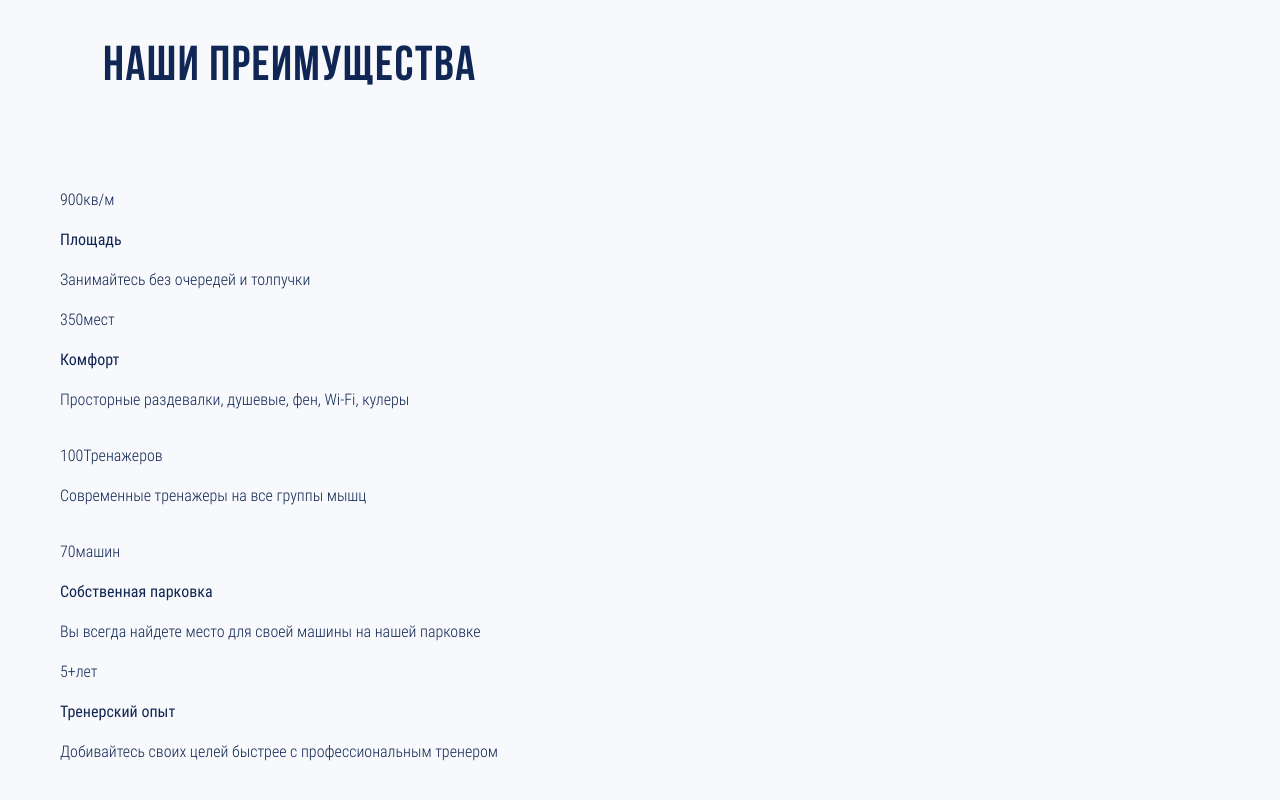
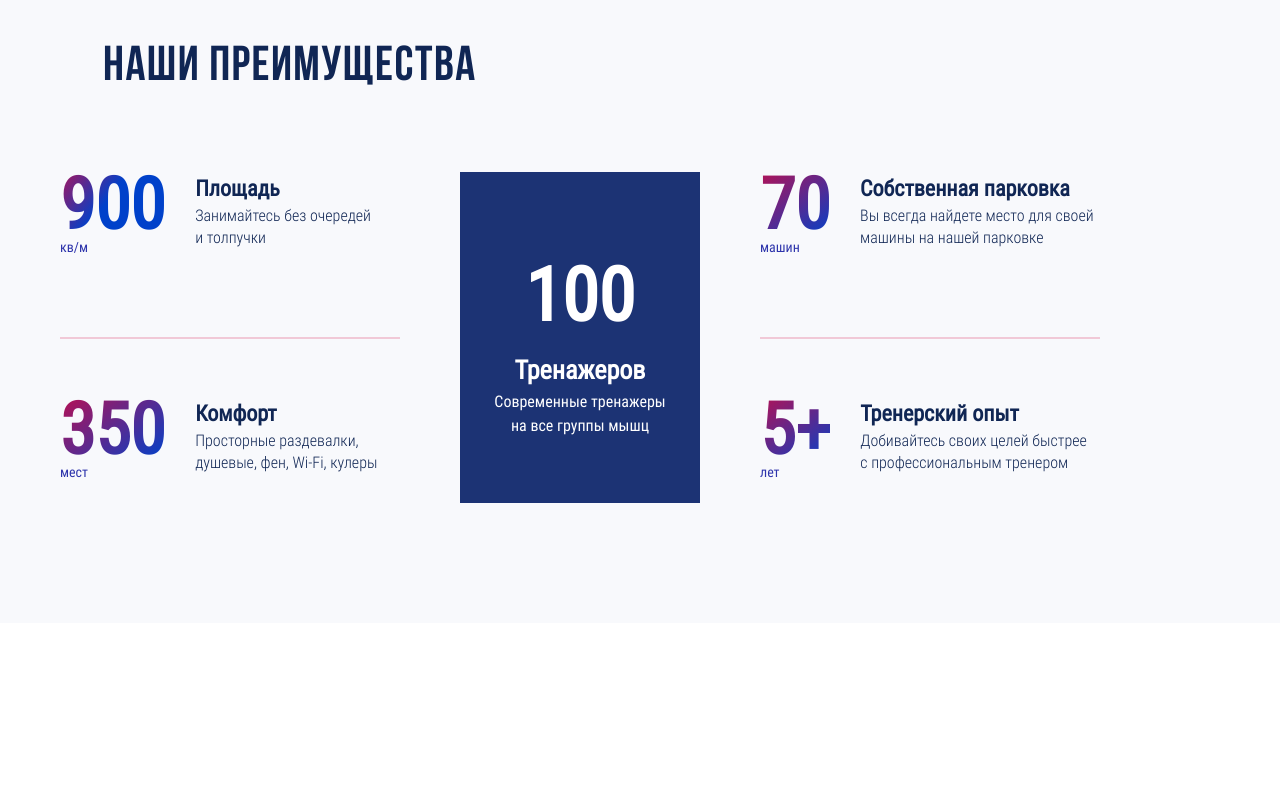
Before and after one commit to trofinata1/Fitnes, a website built with webpack: page source/index.html in a window 1280 px wide. Shown: the part 3596-4396 px from the top of the page. After the commit the page ends 4219 px from the top, so only its background shows below. Built offline with nearby package versions, Linux system fonts and the light colour scheme; files whose address does not match are found by name.

Commit message:
Преимущества на десктопе не до конца

```diff
--- a/source/index.html
+++ b/source/index.html
@@ -370,32 +370,53 @@
         <section class="features">
           <h2>Наши преимущества</h2>
           <div class="container">
-            <div>
-              <div>
-                <p>900<span>кв/м</span></p>
-                <b>Площадь</b>
-                <p>Занимайтесь без очередей и&nbsp;толпучки</p>
+            <div class="features__list">
+              <div class="features-card">
+                <div class="features-card__info">
+                  <p class="features-card__numbers features-card__numbers--another-gradient">900</p>
+                  <span>кв/м</span>
+                </div>
+                <div>
+                  <b>Площадь</b>
+                  <p class="features-card__description">Занимайтесь без очередей и&nbsp;толпучки</p>
+                </div>
               </div>
-              <div>
-                <p>350<span>мест</span></p>
-                <b>Комфорт</b>
-                <p>Просторные раздевалки, душевые, фен, Wi-Fi, кулеры</p>
+              <div class="features-card">
+                <div class="features-card__info">
+                  <p class="features-card__numbers">350</p>
+                  <span>мест</span>
+                </div>
+                <div>
+                  <b>Комфорт</b>
+                  <p class="features-card__description">Просторные раздевалки, душевые, фен, Wi-Fi, кулеры</p>
+                </div>
               </div>
             </div>
-            <div>
-              <p>100<span>Тренажеров</span></p>
-              <p>Современные тренажеры на все группы мышц</p>
+            <div class="features__center-item">
+              <p class="features__center-item-numbers">100</p>
+              <span>Тренажеров</span>
+              <p class="features__center-item-description">Современные тренажеры на все группы мышц</p>
             </div>
-            <div>
-              <div>
-                <p>70<span>машин</span></p>
-                <b>Собственная парковка</b>
-                <p>Вы&nbsp;всегда найдете место для своей машины на&nbsp;нашей парковке</p>
+            <div class="features__list">
+              <div class="features-card">
+                <div class="features-card__info">
+                  <p class="features-card__numbers">70</p>
+                  <span>машин</span>
+                </div>
+                <div>
+                  <b>Собственная парковка</b>
+                  <p class="features-card__description">Вы&nbsp;всегда найдете место для своей машины на&nbsp;нашей парковке</p>
+                </div>
               </div>
-              <div>
-                <p>5+<span>лет</span></p>
-                <b>Тренерский опыт</b>
-                <p>Добивайтесь своих целей быстрее с&nbsp;профессиональным тренером</p>
+              <div class="features-card">
+                <div class="features-card__info">
+                  <p class="features-card__numbers">5+</p>
+                  <span>лет</span>
+                </div>
+                <div>
+                  <b>Тренерский опыт</b>
+                  <p class="features-card__description">Добивайтесь своих целей быстрее с&nbsp;профессиональным тренером</p>
+                </div>
               </div>
             </div>
           </div>
--- a/source/js/vendor.js
+++ b/source/js/vendor.js
@@ -1,5 +1,5 @@
-// Swiper 7.4.1
-import './vendor/swiper';
+// Swiper 8.3.2
+import Swiper from './vendor/swiper';
 
 window.addEventListener('load', () => {
   const slider = document.querySelector('.swiper');
--- /dev/null
+++ b/source/sass/blocks/features-card.scss
@@ -0,0 +1,47 @@
+.features-card {
+  display: grid;
+  grid-template-columns: repeat(2, auto);
+  column-gap: 30px;
+
+  .features-card__numbers {
+    font-weight: 700;
+    font-size: 71px;
+    line-height: 106px;
+
+    background-clip: text;
+    -webkit-text-fill-color: transparent;
+
+    &:not(.features-card__numbers--another-gradient) {
+      background-image: $red-to-left-top-wide;
+    }
+
+    &--another-gradient {
+      background-image: $red-to-left-top;
+    }
+  }
+
+  span {
+    position: absolute;
+    bottom: 0;
+
+    font-weight: 400;
+    font-size: 14px;
+    line-height: 21px;
+    color: $color-persian-blue;
+  }
+
+  .features-card__info {
+    position: relative;
+    top: -20px;
+  }
+
+  b {
+    font-weight: 700;
+    font-size: 22px;
+    line-height: 33px;
+  }
+
+  .features-card__description {
+    line-height: 22px;
+  }
+}
--- a/source/sass/blocks/features.scss
+++ b/source/sass/blocks/features.scss
@@ -17,5 +17,58 @@
 
   .container {
     display: grid;
+    grid-template-columns: 340px 240px 340px;
+    column-gap: 60px;
+
+    min-height: 307px;
+  }
+
+  p {
+    margin: 0;
+  }
+
+  .features__list {
+    position: relative;
+
+    display: flex;
+    flex-direction: column;
+    justify-content: space-between;
+
+    &::after {
+      position: absolute;
+      top: 50%;
+
+      width: 100%;
+      height: 2px;
+      margin-top: -1px;
+
+      background-color: $color-crimson-transparent;
+
+      content: "";
+    }
+  }
+
+  .features__center-item {
+    padding: 68px 34px 65px;
+
+    font-weight: 700;
+    font-size: 26px;
+    line-height: 39px;
+    text-align: center;
+    color: $color-default-white;
+
+    background-color: $color-resolution-blue;
+  }
+
+  .features__center-item-numbers {
+    font-weight: 700;
+    font-size: 74px;
+    line-height: 111px;
+  }
+
+  .features__center-item-description {
+    font-weight: 400;
+    font-size: 16px;
+    line-height: 24px;
   }
 }
--- a/source/sass/style.scss
+++ b/source/sass/style.scss
@@ -22,6 +22,7 @@
 @import "blocks/coaches";
 @import "blocks/coaches-info";
 @import "blocks/features";
+@import "blocks/features-card";
 @import "blocks/gym";
 @import "blocks/header";
 @import "blocks/modal";
--- a/source/sass/variables.scss
+++ b/source/sass/variables.scss
@@ -18,6 +18,7 @@ $color-darker-cerulean:             #14367a;
 $color-darker-cerulean-transparent: rgba($color-darker-cerulean, 0.5);
 $color-venetian-red:                #b80027;
 $color-cobalt:                      #003eb7;
+$color-lighter-cobalt:              #0041ca;
 $color-cobalt-transparent:          rgba($color-cobalt, 0.2);
 $color-sapphire:                    #102654;
 $color-sapphire-transparent:        rgba($color-sapphire, 0.5);
@@ -26,16 +27,21 @@ $color-ghost-white:                 #f8f9fc;
 $color-grey:                        #787878;
 $color-grey-transparent:            rgba($color-grey, 0.2);
 $color-crimson:                     #d10a42;
+$color-crimson-transparent:         rgba($color-crimson, 0.2);
 $color-chambray:                    #495a7d;
 $color-egyptian-blue:               #103aae;
 $color-whisper:                     #e8e8e8;
 $color-whisper-transparent:         rgba($color-whisper, 0.48);
 $color-spindle:                     #b6bdcc;
+$color-persian-blue:                #2e35ac;
+$color-resolution-blue:             #1c3374;
 
 // Gradient
 
 $black-to-right:                    linear-gradient(90deg, rgba(0, 0, 0, 0.75) 0%, rgba(0, 0, 0, 0) 75%);
 $red-to-right-top:                  linear-gradient(44.89deg, $color-dark-cerulean 25.38%, $color-venetian-red 74.89%);
+$red-to-left-top:                   linear-gradient(127.61deg, $color-crimson 0%, $color-lighter-cobalt 45.58%);
+$red-to-left-top-wide:              linear-gradient(142.51deg, $color-crimson 0%, $color-lighter-cobalt 87.33%);
 $blue-to-right-top:                 linear-gradient(44.89deg, $color-venetian-red 25.38%, $color-dark-cerulean 74.89%);
 $blue-to-left-top:                  linear-gradient(to right bottom, $color-venetian-red 25.38%, $color-dark-cerulean 74.89%);
 $blue-to-right-default:             linear-gradient(97.05deg, $color-torch-red 17.6%, $color-cobalt 95.31%);
```
Also changed, not shown: build/css/style.css, build/css/style.min.css, build/img/decoration/arrow@1x.webp (added), build/img/decoration/arrow@2x.webp (added), build/img/sprite/arrow.svg (deleted), build/index.html, build/js/vendor.min.js, source/img/decoration/arrow@1x.webp (added), source/img/decoration/arrow@2x.webp (added), source/js/vendor/swiper.js, 2 other files.
